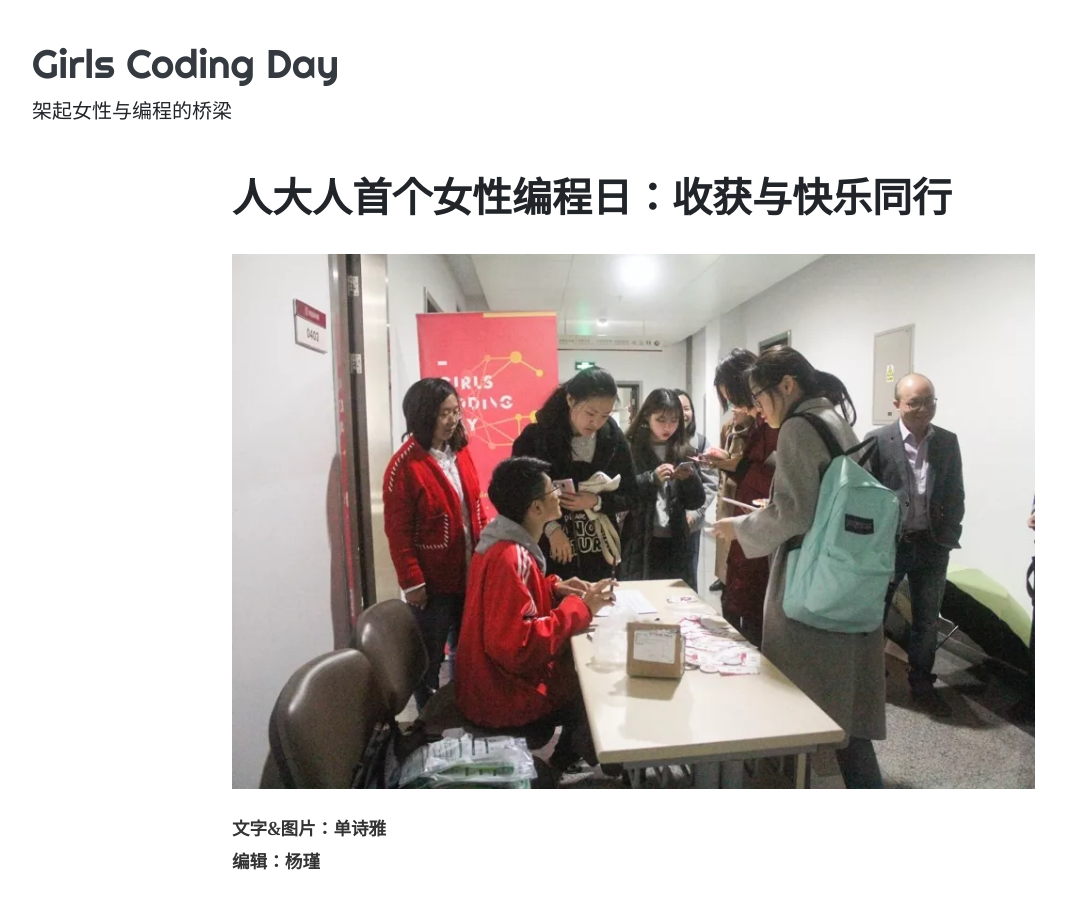
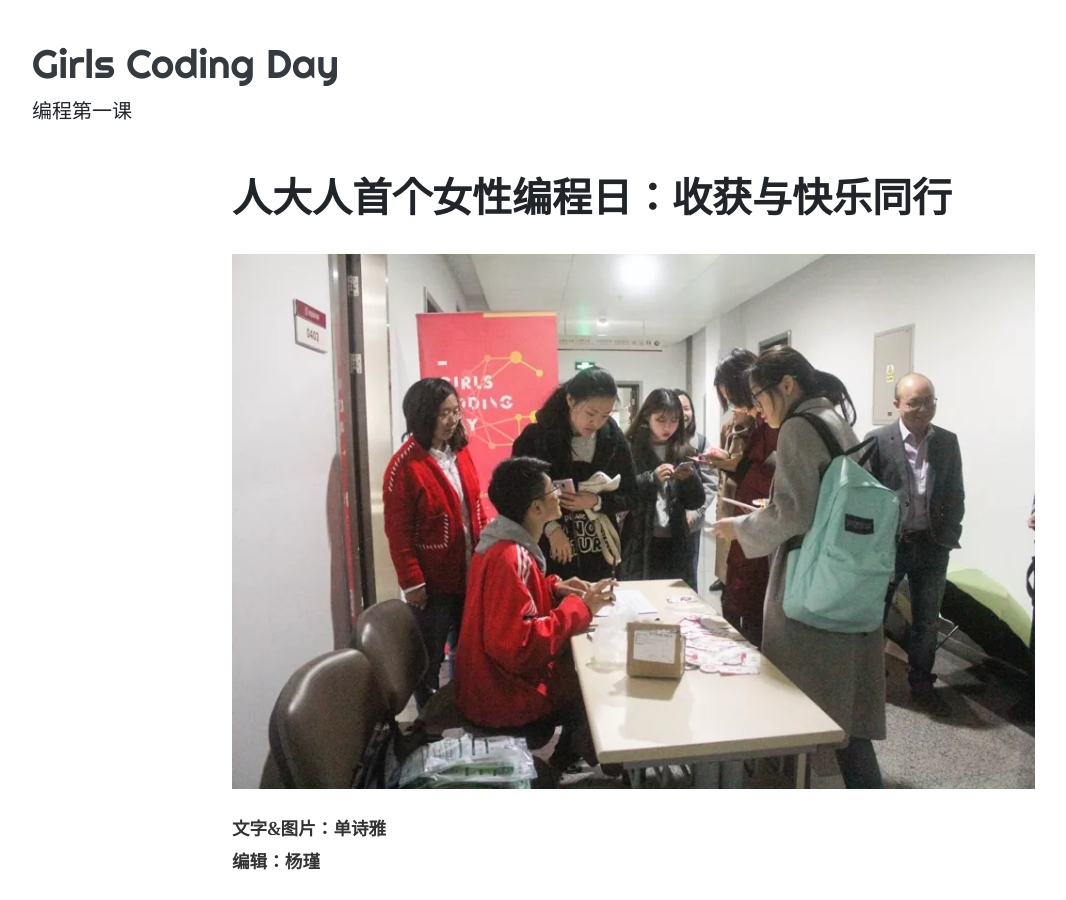
Before and after one commit to gualike/my-first-blog, a Jekyll site: the page built from _posts/2018-11-05-my-first-post.md, in a window 1280 px wide and 900 px high. Shown: the whole window, without its empty margins (53-1119 px from the left). Built offline with Jekyll 4.4.1, drawn with Linux system fonts in a browser that asks for light colours; nearby versions of some CDN libraries.

Commit message:
设置了主页
完成设置

```diff
--- a/_config.yml
+++ b/_config.yml
@@ -1,12 +1,12 @@
 # "/" + 仓库的名字. 资源文件的路径组成部分
-baseurl: "/Girls-Coding-Day-Jekyll-blog-2"
+baseurl: "/my-first-blog"
 
-# 网页的标题
+# 瓜家立可的博客
 title: "Girls Coding Day"
-# 网站的主标题
+# 瓜家立可
 name: "Girls Coding Day"
-# 网站副标题
-description: "架起女性与编程的桥梁"
+# like
+description: "编程第一课"
 
 # 分页配置
 # 每页文章数量
```
